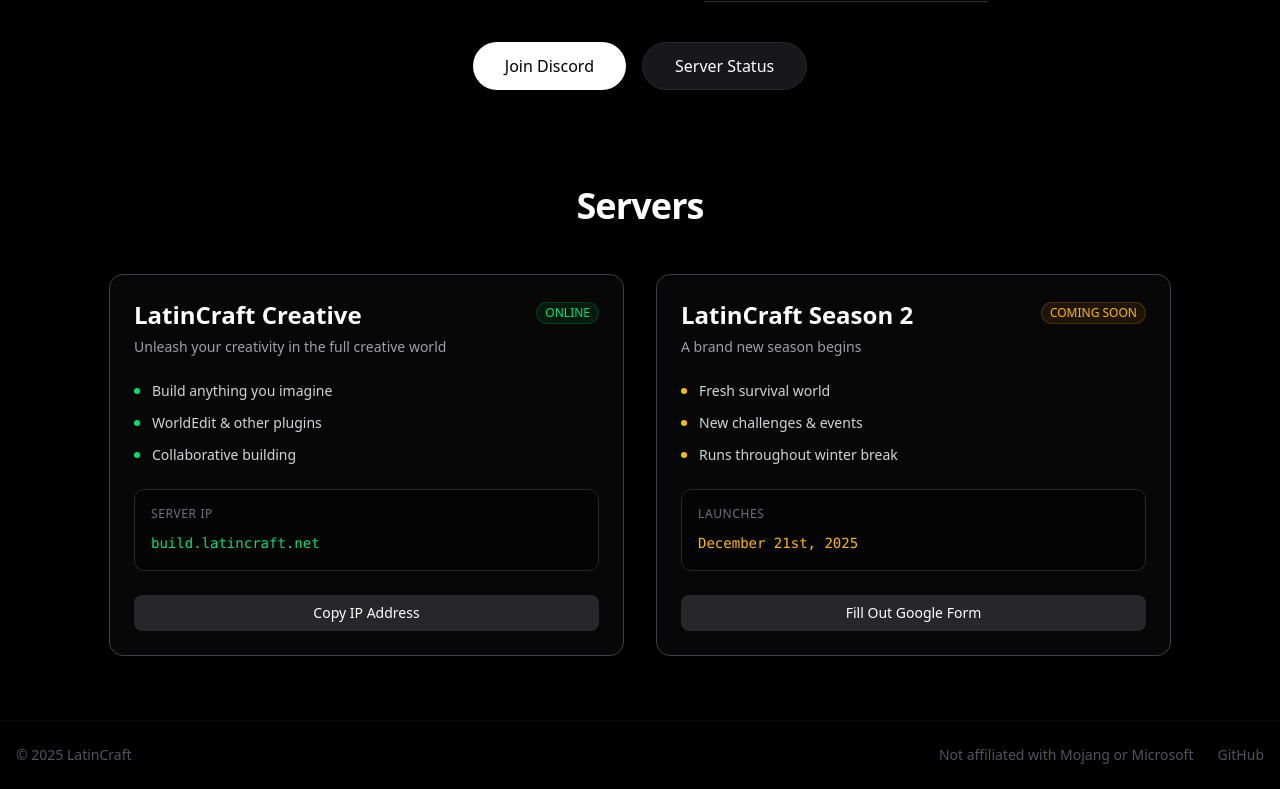
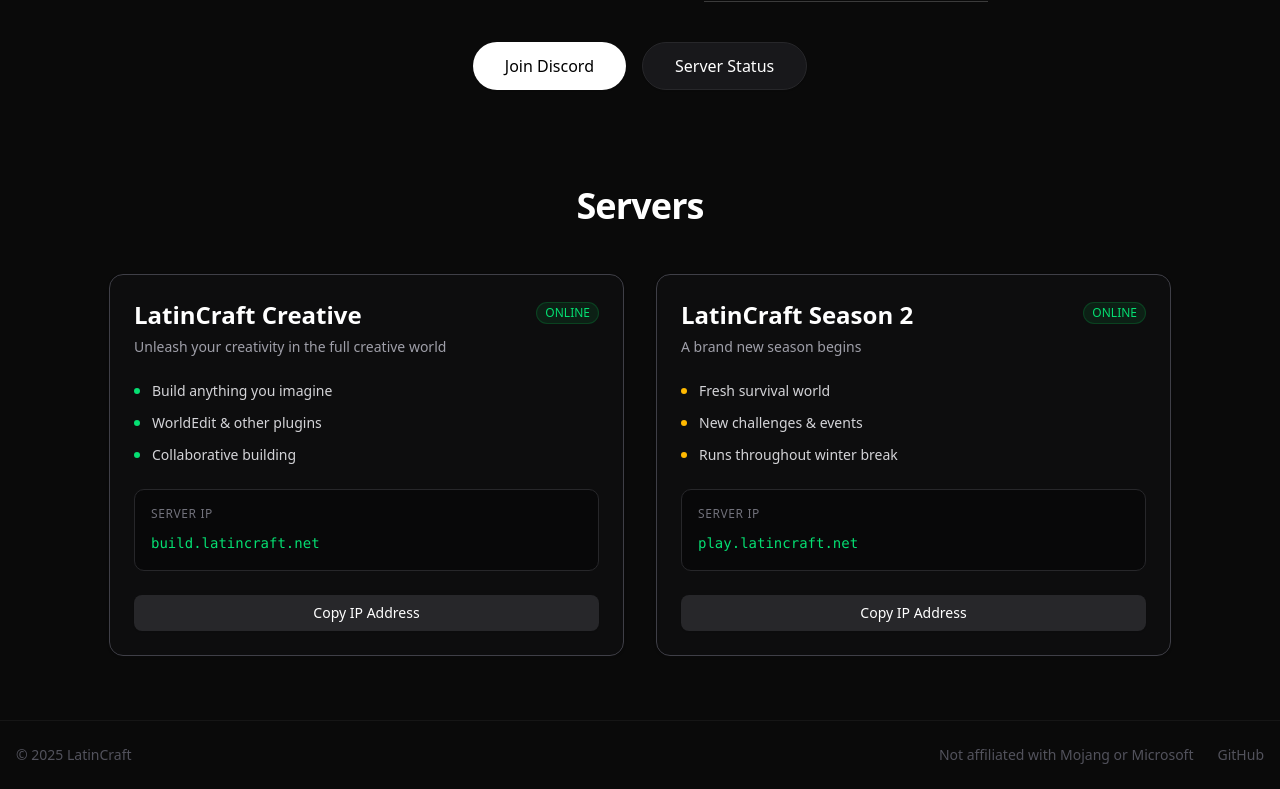
Before and after one commit to Static-o2/Latincraft, a SvelteKit app: page / in a window 1280 px wide. Shown: the part 357-1146 px from the top of the page. Built offline with nearby package versions, Linux system fonts and the light colour scheme.

Commit message:
season 2

```diff
--- a/src/routes/+page.svelte
+++ b/src/routes/+page.svelte
@@ -18,12 +18,12 @@
 <svelte:head>
 	<style>
 		body {
-			background-color: #000000;
+			background-color: rgb(10, 10, 10);
 		}
 	</style>
 </svelte:head>
 
-<div class="min-h-screen bg-black text-white selection:bg-white/20">
+<div class="min-h-screen bg-[rgb(10,10,10)] text-white selection:bg-white/20">
 	<Header logoColor="red" currentPage="home" />
 
 	<!-- Hero Section -->
@@ -111,7 +111,7 @@
 						<div class="flex justify-between items-start">
 							<Card.Title class="text-2xl text-white font-semibold">LatinCraft Season 2</Card.Title>
 							<a href="/status">
-								<Badge class="bg-amber-500/10 text-amber-400 border border-amber-500/20 cursor-pointer hover:bg-amber-500/20 transition-colors">COMING SOON</Badge>
+								<Badge class="bg-green-500/10 text-green-400 border border-green-500/20 cursor-pointer hover:bg-green-500/20 transition-colors">ONLINE</Badge>
 							</a>
 						</div>
 						<Card.Description class="text-zinc-400">
@@ -133,17 +133,24 @@
 								<span class="text-sm">Runs throughout winter break</span>
 							</div>
 							<div class="mt-6 p-4 bg-black/40 rounded-lg border border-zinc-800">
-								<p class="text-xs text-zinc-500 mb-2 uppercase tracking-wider">Launches</p>
-								<code class="text-amber-400 font-mono text-sm">December 21st, 2025</code>
+								<p class="text-xs text-zinc-500 mb-2 uppercase tracking-wider">Server IP</p>
+								<code class="text-green-400 font-mono text-sm">play.latincraft.net</code>
 							</div>
 						</div>
 					</Card.Content>
 					<Card.Footer>
 						<Button
-							class="w-full bg-zinc-800 hover:bg-zinc-700 text-white border-0 cursor-pointer"
-							onclick={() => window.open('https://forms.gle/B3dzKVxxa1ZpRFBi9', '_blank')}
+							class="w-full bg-zinc-800 hover:bg-zinc-700 text-white border-0 relative cursor-pointer overflow-hidden"
+							onclick={() => copyToClipboard('play.latincraft.net')}
 						>
-							Fill Out Google Form
+							<span class="transition-all duration-300 ease-out" class:opacity-0={copied} class:scale-95={copied}>
+								Copy IP Address
+							</span>
+							{#if copied}
+								<span class="absolute inset-0 flex items-center justify-center animate-in fade-in zoom-in-95 duration-300">
+									✓ Copied!
+								</span>
+							{/if}
 						</Button>
 					</Card.Footer>
 				</Card.Root>
--- a/src/routes/status/+page.svelte
+++ b/src/routes/status/+page.svelte
@@ -17,14 +17,13 @@
 		},
 		{
 			name: 'LatinCraft Season 2',
-			status: 'coming-soon',
+			status: 'checking',
 			players: 0,
 			maxPlayers: 100,
 			onlinePlayers: [],
-			ip: null,
+			ip: 'play.latincraft.net',
 			version: '1.21.10',
-			launchDate: 'December 21st, 2025',
-			displayIp: 'TBA'
+			displayIp: 'play.latincraft.net'
 		}
 	]);
 
@@ -92,7 +91,7 @@
 	</style>
 </svelte:head>
 
-<div class="min-h-screen bg-black text-white selection:bg-green-500/30">
+<div class="min-h-screen bg-[rgb(10,10,10)] text-white selection:bg-green-500/30">
 	<Header currentPage="status" />
 
 	<!-- Main Content -->
@@ -123,10 +122,6 @@
 								{:else if server.status === 'checking'}
 									<Badge class="bg-stone-500/10 text-stone-400 border border-stone-500/20">
 										CHECKING...
-									</Badge>
-								{:else}
-									<Badge class="bg-amber-500/10 text-amber-400 border border-amber-500/20">
-										COMING SOON
 									</Badge>
 								{/if}
 							</div>
@@ -174,12 +169,6 @@
 								<div class="text-center py-12">
 									<p class="text-zinc-400 animate-pulse">Checking server status...</p>
 								</div>
-							{:else if server.launchDate}
-								<!-- Coming Soon Info -->
-								<div class="text-center py-12 border border-dashed border-zinc-800 rounded-lg">
-									<p class="text-zinc-500 mb-2 text-sm uppercase tracking-wider">Launches on</p>
-									<p class="text-3xl font-bold text-white">{server.launchDate}</p>
-								</div>
 							{/if}
 						</Card.Content>
 					</Card.Root>
```
